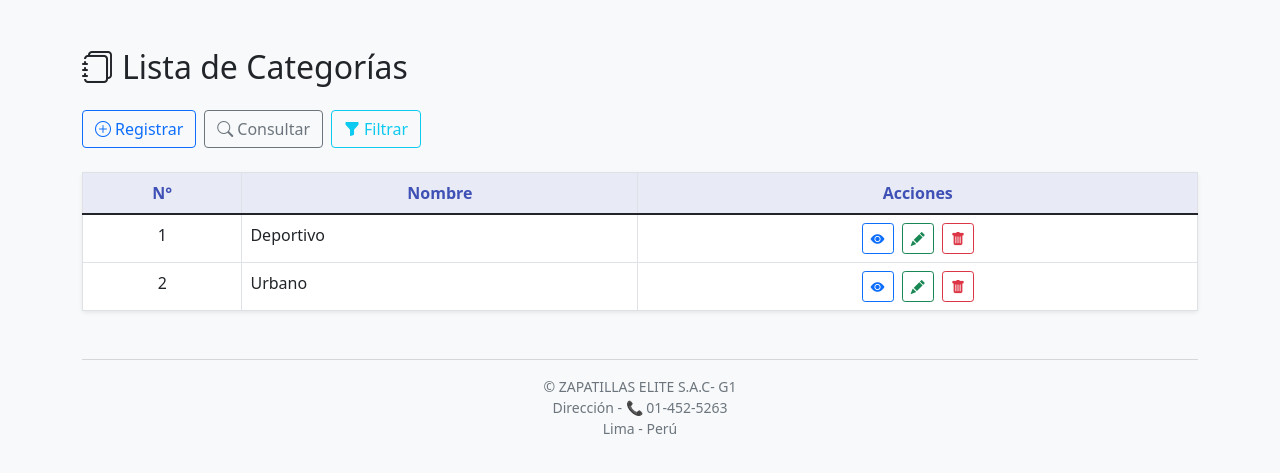
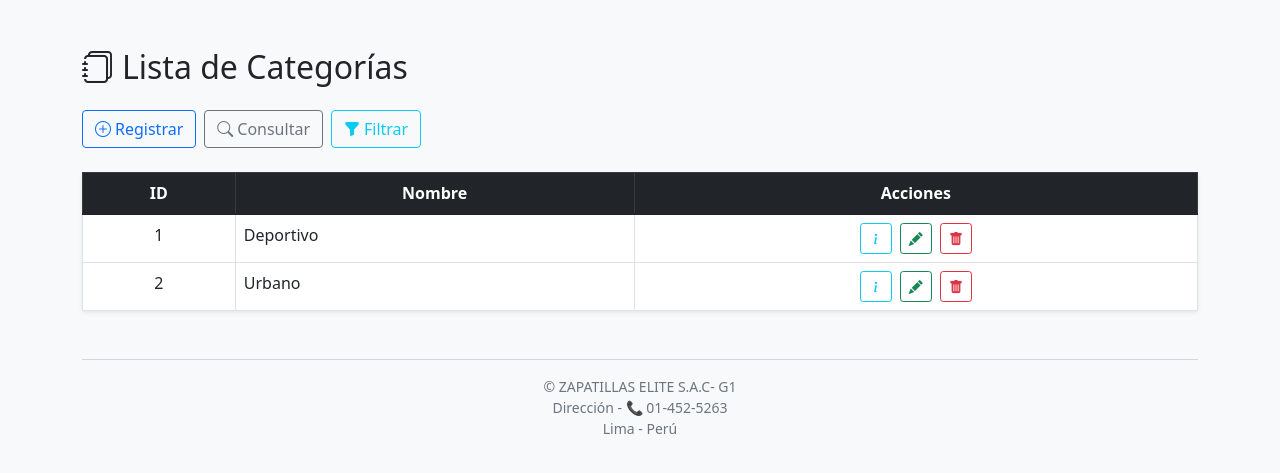
Before and after one commit to DSWAnthony/web-project-php, a PHP site: page /app/views/categoria/indexCategoria.php in a window 1280 px wide. Shown: the part 56-529 px from the top of the page. Run offline with PHP 8.4, Linux system fonts and the light colour scheme; data comes from the database, SQL or seed files in the repository.

Commit message:
correccion categoria

```diff
--- a/app/views/categoria/indexCategoria.php
+++ b/app/views/categoria/indexCategoria.php
@@ -31,9 +31,9 @@ $stmt = $pdo->query($sql);
     </div>
 
     <table class="table table-bordered table-hover shadow-sm rounded bg-white">
-        <thead style="background-color: #e8eaf6; color: #3f51b5; font-weight: bold;">
+    <thead class="table-dark"> <!-- CAMBIADO a oscuro -->
         <tr>
-                <th class="text-center">N°</th>
+            <th class="text-center">ID</th>
             <th class="text-center">Nombre</th>
             <th class="text-center">Acciones</th>
         </tr>
@@ -41,11 +41,11 @@ $stmt = $pdo->query($sql);
     <tbody>
     <?php $n = 1; while ($row = $stmt->fetch()): ?>
         <tr>
-                <td class="text-center"><?= $n++ ?></td>
+            <td class="text-center"><?= $row['categoria_id'] ?></td>
             <td><?= $row['nombre'] ?></td>
             <td class="text-center">
-                    <a href="verCategoria.php?id=<?= $row['categoria_id'] ?>" class="btn btn-outline-primary btn-sm me-1" title="Ver">
-                        <i class="bi bi-eye-fill"></i>
+                <a href="verCategoria.php?id=<?= $row['categoria_id'] ?>" class="btn btn-outline-info btn-sm me-1" title="Ver">
+                    <i class="bi bi-info-lg"></i>
                 </a>
                 <a href="editarCategoria.php?id=<?= $row['categoria_id'] ?>" class="btn btn-outline-success btn-sm me-1" title="Editar">
                     <i class="bi bi-pencil-fill"></i>
```
Lines whose indentation alone changed are shown as unchanged.
